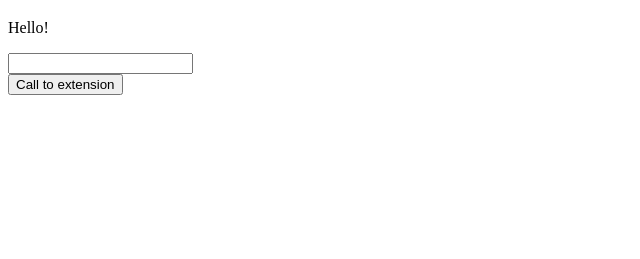
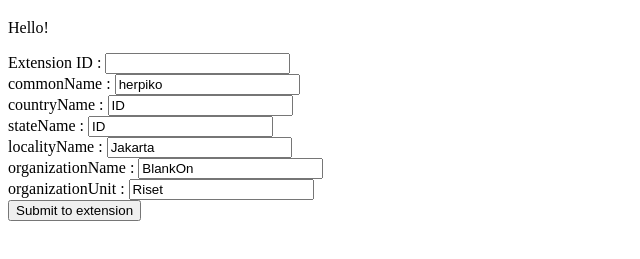
Before and after one commit to herpiko/bssn-pki-playground-server, a website: page index.html in a window 1280 px wide. Shown: the part 61-320 px from the top of the page, without its empty margins (0-640 px from the left). Drawn offline with Linux system fonts and the light colour scheme.

Commit message:
CSR form.

```diff
--- a/index.html
+++ b/index.html
@@ -4,13 +4,32 @@
 
 <h1>BSSN PKI Playground</h1>
 <p>Hello!</p>
-<input id="extid"><br/>
-<button onclick="invoke()">Call to extension</button>
+Extension ID : <input id="extid"><br/>
+commonName : <input id="commonName" value="herpiko"><br/>
+countryName : <input id="countryName" value="ID"><br/>
+stateName : <input id="stateName" value="ID"><br/>
+localityName : <input id="localityName" value="Jakarta"><br/>
+organizationName : <input id="organizationName" value="BlankOn"><br/>
+organizationUnit : <input id="organizationUnit" value="Riset"><br/>
+<button onclick="invoke()">Submit to extension</button>
 <script>
   function invoke() {
     var extid = document.getElementById('extid').value;
+    var record = {
+            notAfter : new Date(),
+            notBefore : new Date(),
+            subject : {
+                    commonName : document.getElementById('commonName').value,
+                    countryName : document.getElementById('countryName').value,
+                    stateName : document.getElementById('stateName').value,
+                    localityName : document.getElementById('localityName').value,
+                    organizationName : document.getElementById('organizationName').value,
+                    organizationUnit : document.getElementById('organizationUnit').value,
+            }
+    }
+    record.notBefore.setFullYear(record.notBefore.getFullYear() + 1);
     console.log(extid);
-    chrome.runtime.sendMessage(extid, {action:'csr-request', data : { subject : { commonName : 'CNstring'}}}, function(response) {
+    chrome.runtime.sendMessage(extid, {action:'csr-request', record : record}, function(response) {
      // do nothing
     });
   }
```
